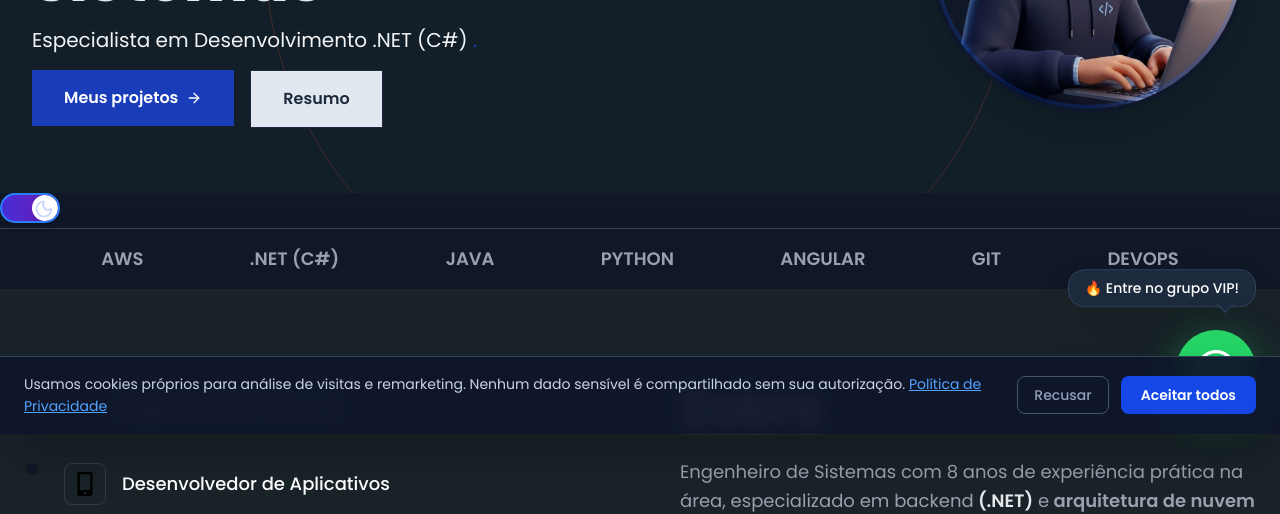
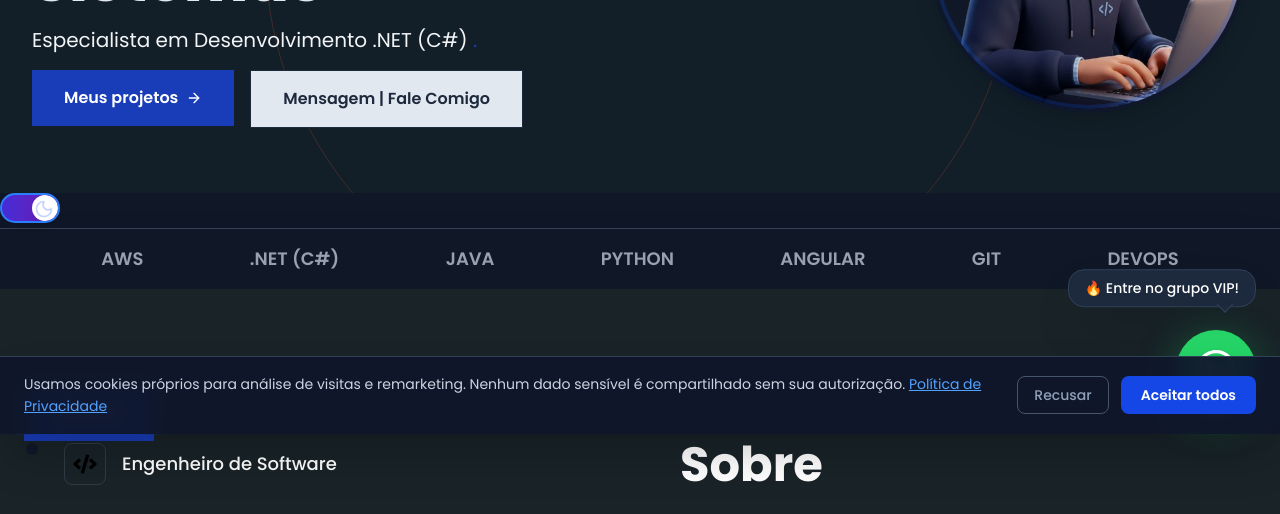
Before and after one commit to DemarchiWorking/portfolio-react-next, a Next.js app: page / in a window 1280 px wide. Shown: the part 366-880 px from the top of the page. Built offline with nearby package versions, Linux system fonts and the light colour scheme; no server answers.

Commit message:
feat: fale comigo mensagem
mensagem email contato

```diff
--- a/src/components/molecules/Apresentacao/apresentacao.tsx
+++ b/src/components/molecules/Apresentacao/apresentacao.tsx
@@ -140,14 +140,13 @@ export const Apresentacao = () => {
                                         Meus projetos <ArrowRight className="ml-2 w-4" />
                                     </Botao>
                                 </a>
-
                                 <a
                                     href="/CurriculoEngenheiroAntonioDemarchi.pdf"
                                     download="CurriculoEngenheiroAntonioDemarchi.pdf"
-                                    onClick={() => trackCVDownload()}
+                                    onClick={() => trackCTAClick('Chamado', '/chamado')}
                                 >
                                     <Botao variant="secondary">
-                                        Resumo
+                                        Mensagem | Fale Comigo
                                     </Botao>
                                 </a>
                             </div>
--- a/src/components/molecules/Sobre/sobre.tsx
+++ b/src/components/molecules/Sobre/sobre.tsx
@@ -6,6 +6,8 @@ import { IconType } from 'react-icons';
 import { motion, AnimatePresence } from 'framer-motion';
 import Lottie from "lottie-react";
 import animacao from "../../../../public/Engrenagem.json";
+import Botao from '@/components/atoms/Botao-Primary/botao';
+import { useMetaEvents } from '@/hooks/useMetaEvents';
 
 const IconMap: { [key: string]: IconType } = {
     FaCode,
@@ -163,6 +165,7 @@ export const Sobre = () => {
     ];
 
     const instSelecionada = instituicoesData.find(i => i.id === ativo);
+    const { trackCTAClick, trackCVDownload } = useMetaEvents()
 
     useEffect(() => {
             fetch("/Engrenagem.json")
@@ -172,7 +175,15 @@ export const Sobre = () => {
     return (
         <section className="bg-white dark:bg-[#192328] py-16 md:py-24 transition-colors duration-300 overflow-hidden">
             <div className="container mx-auto px-6 max-w-7xl">
-
+                <a
+                                                    href="/CurriculoEngenheiroAntonioDemarchi.pdf"
+                                                    download="CurriculoEngenheiroAntonioDemarchi.pdf"
+                                                    onClick={() => trackCVDownload()}
+                                                >
+                                                    <Botao variant="primary">
+                                                        Resumo
+                                                    </Botao>
+                </a>
                 <div className="grid grid-cols-1 lg:grid-cols-2 gap-12 lg:gap-20">
                     <div className="flex flex-col pr-0 lg:pr-10">
                         {timelineData.map((item, index) => (
```
